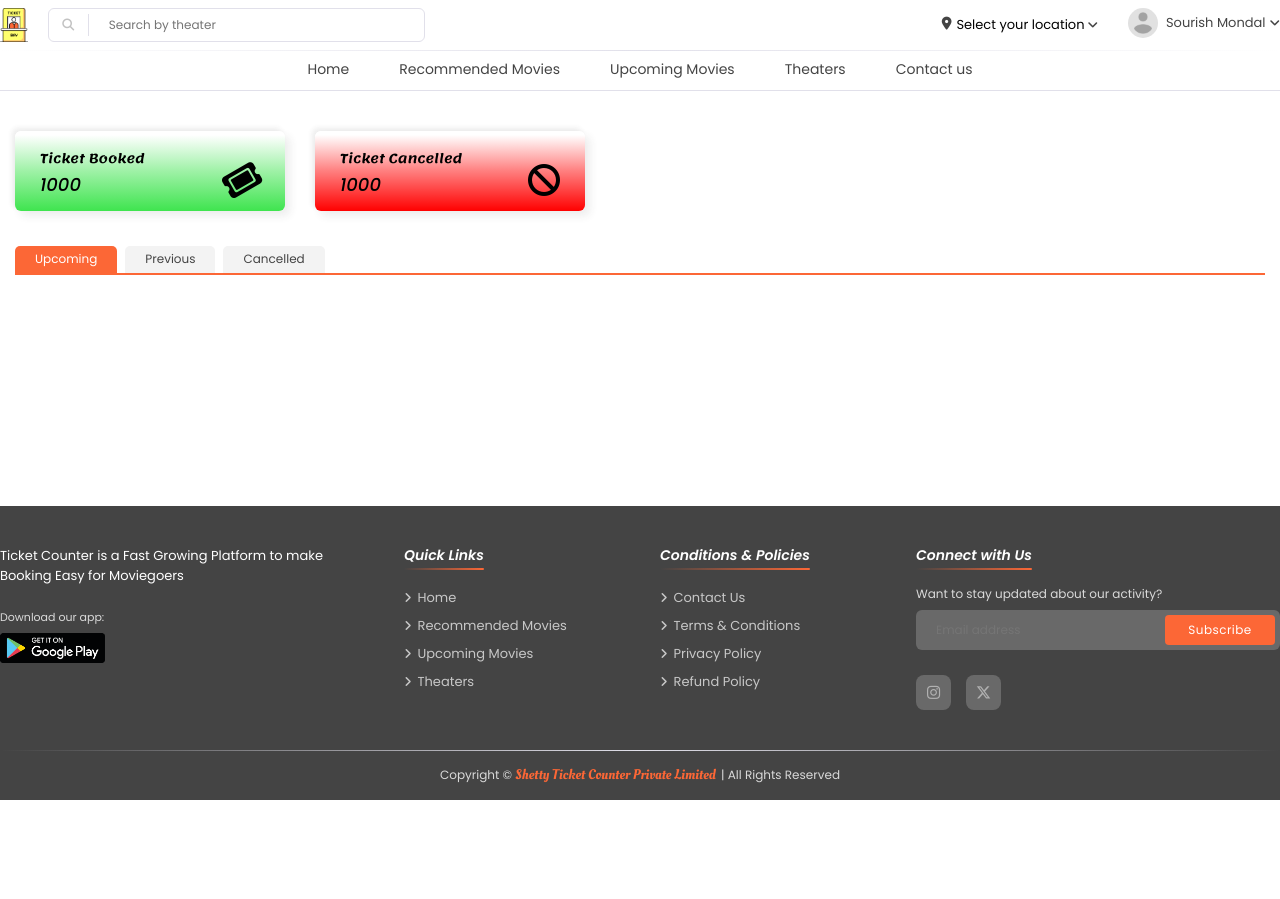
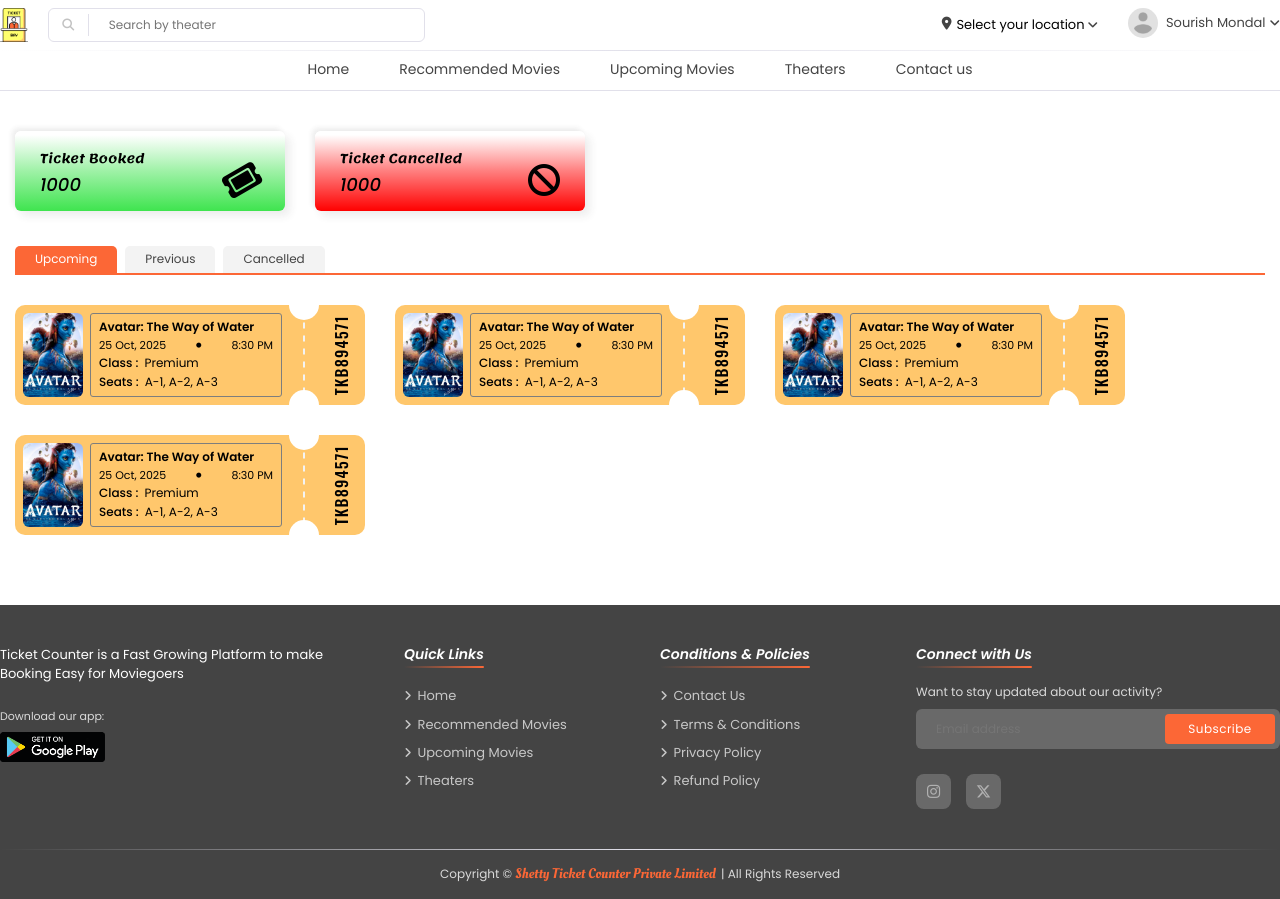
Before and after one commit to Prince8311/ticketbay-user, a React (Create React App) app: page /bookings/upcoming in a window 1280 px wide. Before the commit the page ends 800 px from the top, so only its background shows below. Built offline with nearby package versions, Linux system fonts and the light colour scheme; a web font is replaced by a local one.

Commit message:
feat: login security

```diff
--- a/src/Components/TicketBox.jsx
+++ b/src/Components/TicketBox.jsx
@@ -1,9 +1,42 @@
 import { TicketBoxWrapper } from "../Styles/BookingStyle";
 
-const TicketBox = () => {
-    return(
+const TicketBox = ({ type }) => {
+    return (
         <>
-            <TicketBoxWrapper></TicketBoxWrapper>
+            <TicketBoxWrapper>
+                <div className={`ticket_box ${type}`}>
+                    <div className="box_inner">
+                        <div className="poster_image">
+                            <img src="/images/Movie-1.jpg" alt="" />
+                        </div>
+                        <div className="details_sec">
+                            <div className="details_inner">
+                                <h5>Avatar: The Way of Water</h5>
+                                <ul>
+                                    <p>25 Oct, 2025</p>
+                                    <i className="fa-solid fa-circle"></i>
+                                    <p>8:30 PM</p>
+                                </ul>
+                                <div className="section">
+                                    <span>Class :</span>
+                                    <p>Premium</p>
+                                </div>
+                                <div className="seats">
+                                    <span>Seats :</span>
+                                    <p>A-1, A-2, A-3</p>
+                                </div>
+                            </div>
+                        </div>
+                        <div className="id_sec">
+                            <p>TKB894571</p>
+                        </div>
+                    </div>
+                    <div className="circle_sec">
+                        <span></span>
+                        <span></span>
+                    </div>
+                </div>
+            </TicketBoxWrapper>
         </>
     );
 }
--- a/src/Pages/Bookings/Cancelled.jsx
+++ b/src/Pages/Bookings/Cancelled.jsx
@@ -1,6 +1,10 @@
+import { BookedTicketListWrapper } from "../../Styles/BookingStyle";
+
 const CancelledBookings = () => {
     return(
-        <></>
+        <>
+            <BookedTicketListWrapper></BookedTicketListWrapper>
+        </>
     );
 }
 
--- a/src/Pages/Bookings/Previous.jsx
+++ b/src/Pages/Bookings/Previous.jsx
@@ -1,6 +1,10 @@
+import { BookedTicketListWrapper } from "../../Styles/BookingStyle";
+
 const PreviousBookings = () => {
     return(
-        <></>
+        <>
+            <BookedTicketListWrapper></BookedTicketListWrapper>
+        </>
     );
 }
 
--- a/src/Pages/Bookings/Upcoming.jsx
+++ b/src/Pages/Bookings/Upcoming.jsx
@@ -1,9 +1,15 @@
-import { BookedTicketListWrapper } from "../../Styles/BookingStyle";
+import TicketBox from "../../Components/TicketBox";
+import { BookedTicketListWrapper, TicketBoxWrapper } from "../../Styles/BookingStyle";
 
 const UpcomingBookings = () => {
     return(
         <>
-            <BookedTicketListWrapper></BookedTicketListWrapper>
+            <BookedTicketListWrapper>
+                <TicketBox type="upcoming" />
+                <TicketBox type="upcoming" />
+                <TicketBox type="upcoming" />
+                <TicketBox type="upcoming" />
+            </BookedTicketListWrapper>
         </>
     );
 }
--- a/src/Styles/BookingStyle.jsx
+++ b/src/Styles/BookingStyle.jsx
@@ -167,4 +167,192 @@ export const BookedTicketListWrapper = styled('div')`
 
 export const TicketBoxWrapper = styled('div')`
     position: relative;
+    padding: 15px;
+
+    .ticket_box {
+        position: relative;
+        width: 350px;
+        height: 100px;
+        border-radius: 10px;
+        padding: 8px;
+
+        &.upcoming {
+            background: ${colors.customColors.yellowColor};
+        }
+
+        .circle_sec {
+            position: absolute;
+            top: 0;
+            right: 46px;
+            width: 30px;
+            height: 100%;
+
+            &::before {
+                content: '';
+                position: absolute;
+                top: 0;
+                left: 50%;
+                width: 2px;
+                height: 100%;
+                background-image: linear-gradient(${colors.customColors.lightBackground} 45%, rgba(255, 255, 255, 0) 0%);
+                background-position: left;
+                background-size: 2px 13px;
+                background-repeat: repeat-y;
+                transform: translateX(-50%);
+            }
+
+            span {
+                position: absolute;
+                width: 30px;
+                height: 30px;
+                background: ${colors.customColors.whiteColor};
+                border-radius: 50%;
+
+                &:first-of-type {
+                    top: 0;
+                    transform: translateY(-50%);
+                }
+
+                &:last-of-type {
+                    bottom: 0;
+                    transform: translateY(50%);
+                }
+            }
+        }
+
+        .box_inner {
+            position: relative;
+            width: 100%;
+            height: 100%;
+            display: flex;
+
+            .poster_image {
+                position: relative;
+                width: 60px;
+                height: 100%;
+                display: flex;
+                border-radius: 6px;
+                overflow: hidden;
+
+                img {
+                    position: relative;
+                    width: 100%;
+                    height: 100%;
+                    object-fit: cover;
+                }
+            }
+
+            .details_sec {
+                position: relative;
+                width: calc(100% - 130px);
+                padding-left: 7px;
+                padding-right: 5px;
+
+                .details_inner {
+                    position: relative;
+                    width: 100%;
+                    height: 100%;
+                    border-radius: 3px;
+                    padding: 5px 8px;
+                    display: flex;
+                    flex-direction: column;
+                    color: ${colors.customColors.blackColor};
+                    border: 1px solid ${colors.customColors.blackColor2};
+
+                    h5 {
+                        position: relative;
+                        width: 100%;
+                        font-size: 12px;
+                        font-weight: 600;
+                        overflow: hidden;
+                        white-space: nowrap;
+                        text-overflow: ellipsis;
+                    }
+
+                    ul {
+                        position: relative;
+                        margin-top: 4px;
+                        width: 100%;
+                        display: flex;
+                        align-items: center;
+                        justify-content: space-between;
+
+                        p {
+                            position: relative;
+                            font-size: 11px;
+                        }
+
+                        i {
+                            font-size: 5px;
+                        }
+                    }
+
+                    .section {
+                        position: relative;
+                        margin-top: 2px;
+                        width: 100%;
+                        display: flex;
+                        align-items: center;
+
+                        span {
+                            font-size: 12px;
+                            font-weight: 500;
+                        }
+
+                        p {
+                            position: relative;
+                            width: 134px;
+                            padding-left: 6px;
+                            font-size: 12px;
+                            white-space: nowrap;
+                            overflow: hidden;
+                            text-overflow: ellipsis;
+                        }
+                    }
+
+                    .seats {
+                        position: relative;
+                        margin-top: 2px;
+                        width: 100%;
+                        display: flex;
+                        align-items: center;
+
+                        span {
+                            font-size: 12px;
+                            font-weight: 500;
+                        }
+
+                        p {
+                            width: 134px;
+                            padding-left: 6px;
+                            font-size: 12px;
+                            white-space: nowrap;
+                            overflow: hidden;
+                            text-overflow: ellipsis;
+                        }
+                    }
+                }
+            }
+
+            .id_sec {
+                position: relative;
+                margin-left: auto;
+                width: 32px;
+                height: 100%;
+                display: flex;
+                align-items: center;
+                justify-content: center;
+                color: ${colors.customColors.blackColor};
+
+                p {
+                    position: relative;
+                    font-family: 'Oswald', sans-serif;
+                    font-size: 16px;
+                    font-weight: 500;
+                    transform: rotate(-90deg);
+                    letter-spacing: 1.2px;
+                }
+            }
+        }
+    }
 `;
```
